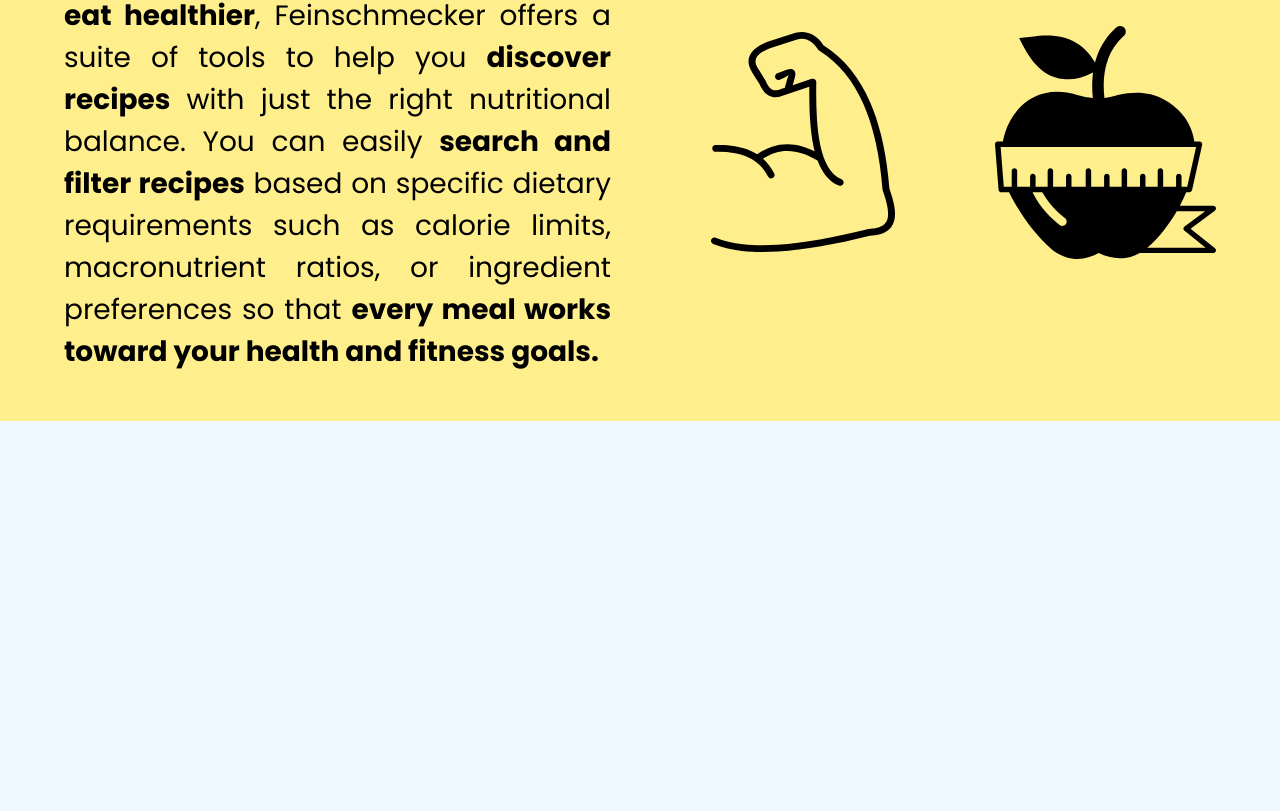
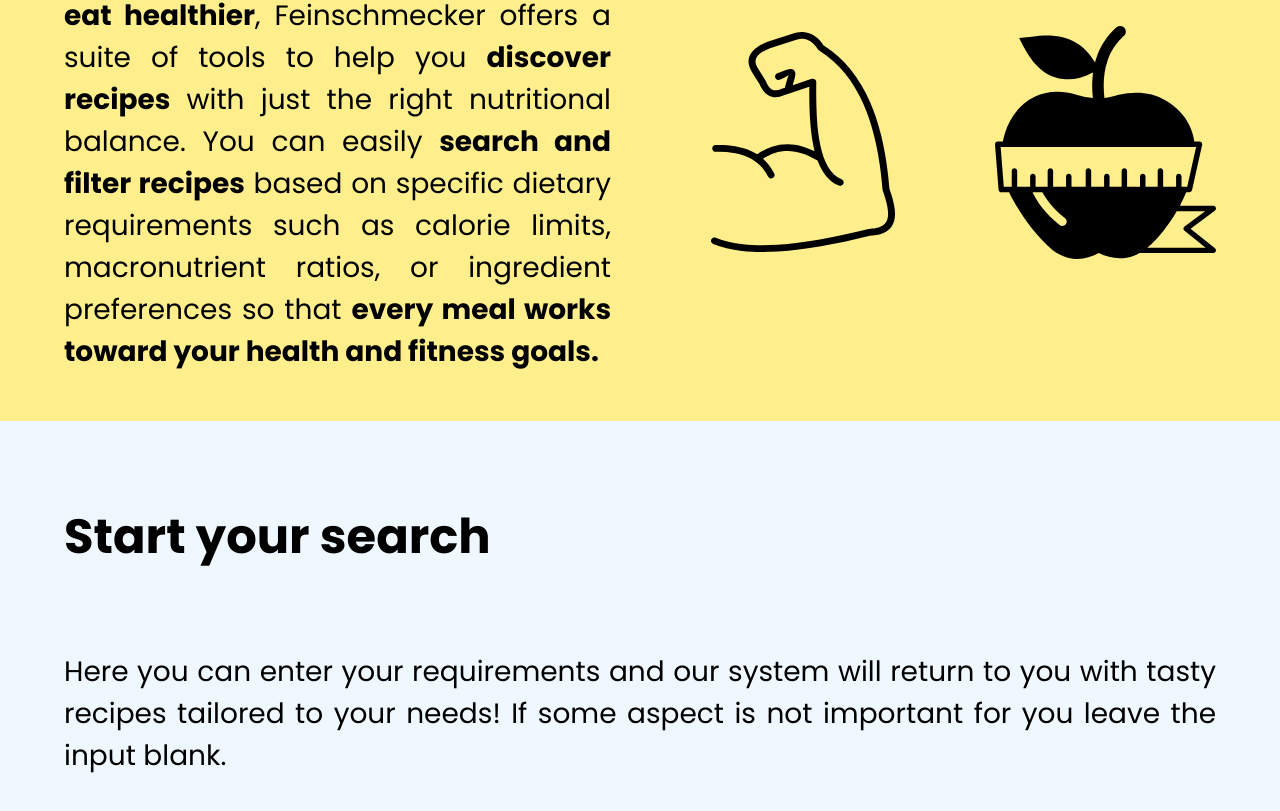
Before and after one commit to czajkowskis/Feinschmecker, a Vue app in the folder webui/: page / in a window 1280 px wide. Shown: the part 1393-2204 px from the top of the page. Before the commit the page ends 1864 px from the top, so only its background shows below. Built offline with nearby package versions, Linux system fonts and the light colour scheme.

Commit message:
Added Search Section component

```diff
--- a/webui/src/App.vue
+++ b/webui/src/App.vue
@@ -2,12 +2,14 @@
   import Navbar from "./components/Navbar.vue"
   import HeroHeader from "./components/HeroHeader.vue"
   import AboutUs from "./components/AboutUs.vue"
+  import SearchSection from "./components/SearchSection.vue"
 </script>
 
 <template>
   <Navbar/>
   <HeroHeader/>
   <AboutUs/>
+  <SearchSection/>
 </template>
 
 <style scoped>
--- /dev/null
+++ b/webui/src/components/SearchSection.vue
@@ -0,0 +1,66 @@
+<script setup>
+</script>
+
+<template>
+  <section class="search-section">
+    <div class="container">
+      <h1>Start your search</h1>
+      <div class="top-container">
+        <p>
+          Here you can enter your requirements and our system will
+          return to you with tasty recipes tailored to your needs! If
+          some aspect is not important for you leave the input blank.
+        </p>
+      </div>
+      <div class="bottom-container">
+      </div>
+    </div>
+  </section>
+</template>
+
+<style scoped>
+
+  .hero-section {
+    width: 100%;
+    margin:0;
+  }
+
+  .container {
+    display: flex;
+    flex-direction: column;
+    justify-content: flex-start;
+    align-items: flex-start;
+    width: 90%;
+    margin: 50px auto;
+  }
+
+  .top-container {
+    display: flex;
+    align-items: center;
+    width: 100%;
+    padding: 20px 0;
+  }
+
+
+  .bottom-container {
+    display: flex;
+    align-items: center;
+    width: 100%;
+    padding: 20px 0;
+  }
+
+  h1 {
+    font-family: "Poppins";
+    font-size: 48px;
+    font-weight: 700;
+    margin: 30px 0;
+  }
+
+  p {
+    font-family: "Poppins";
+    font-size: 28px;
+    font-weight: 400;
+    text-align: justify;
+  }
+
+</style>
```
